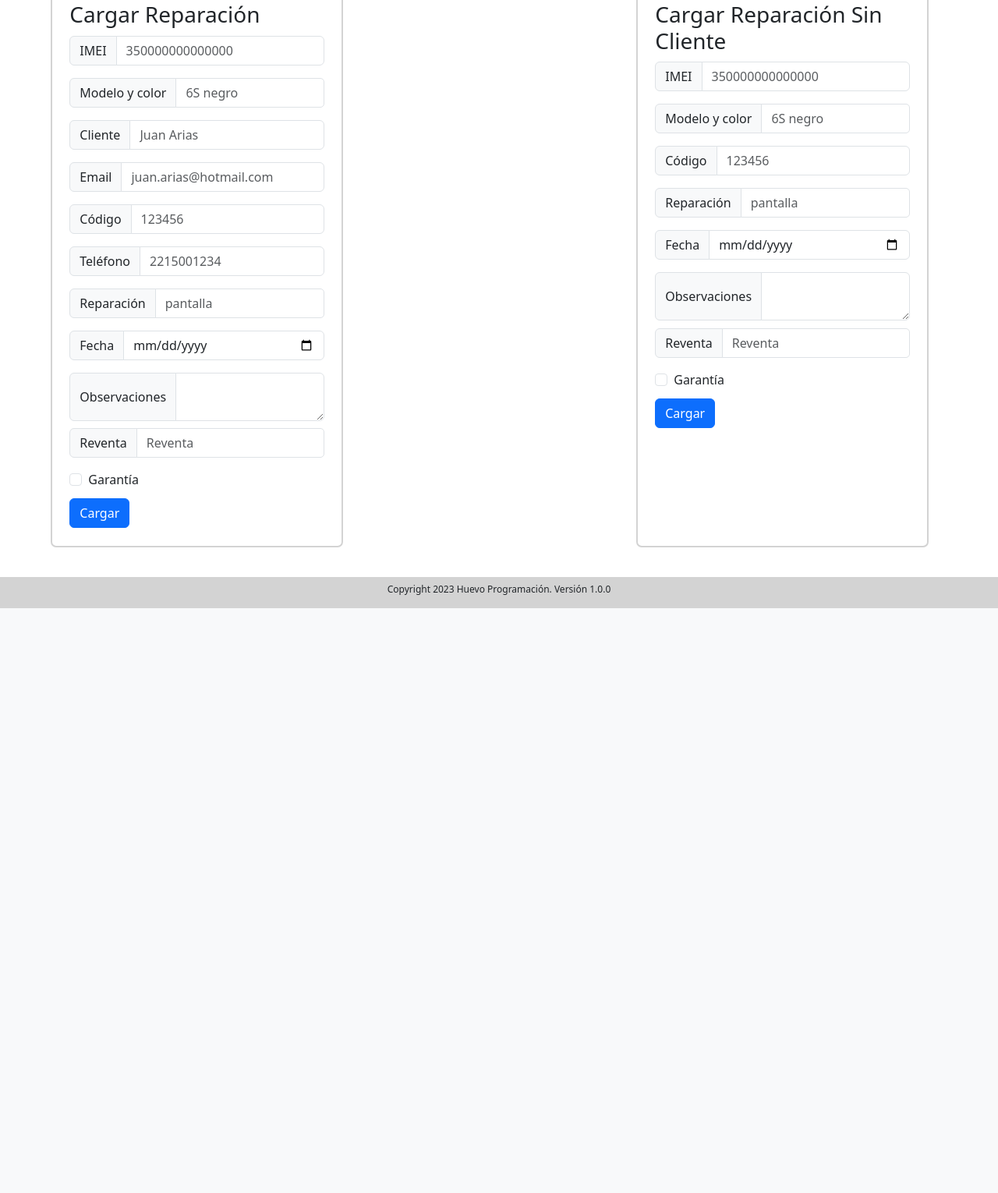
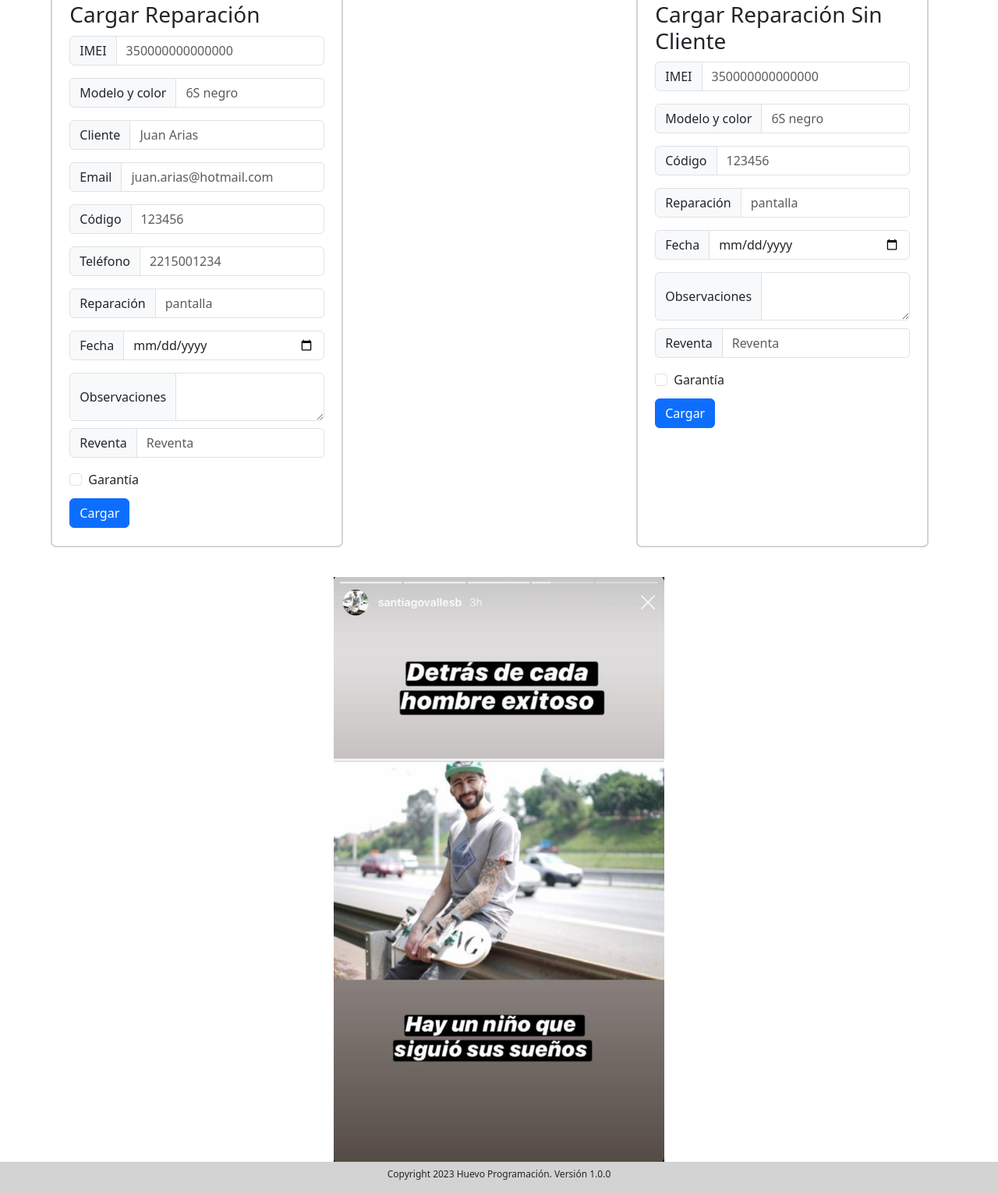
Before and after one commit to diegolevy86/huevoApple, a Node server app: page / in a window 1280 px wide. Shown: the part 1548-3078 px from the top of the page at 78% size. Before the commit the page ends 2328 px from the top, so only its background shows below. Run offline with Node 20, Linux system fonts and the light colour scheme; data that the repository does not hold is empty; some libraries are stand-ins or nearby versions.

Commit message:
Se agregó seccion varios

```diff
--- a/public/css/styles.css
+++ b/public/css/styles.css
@@ -68,6 +68,11 @@
     margin-top: 1%;
 }
 
+.varios
+{
+    text-align: center;
+}
+
 .footer
 {
     background-color: lightgrey;
--- a/views/home.ejs
+++ b/views/home.ejs
@@ -517,6 +517,12 @@
         </div>
     </section>
 
+    <section class = "varios">
+        <div class="varios">
+            <img src="images/holyghost.jpg" height="750px">
+        </div>
+    </section>
+
 
     <!--    Footer    -->
     <section class="footer">
```
Also changed, not shown: public/images/holyghost.JPG (added).
